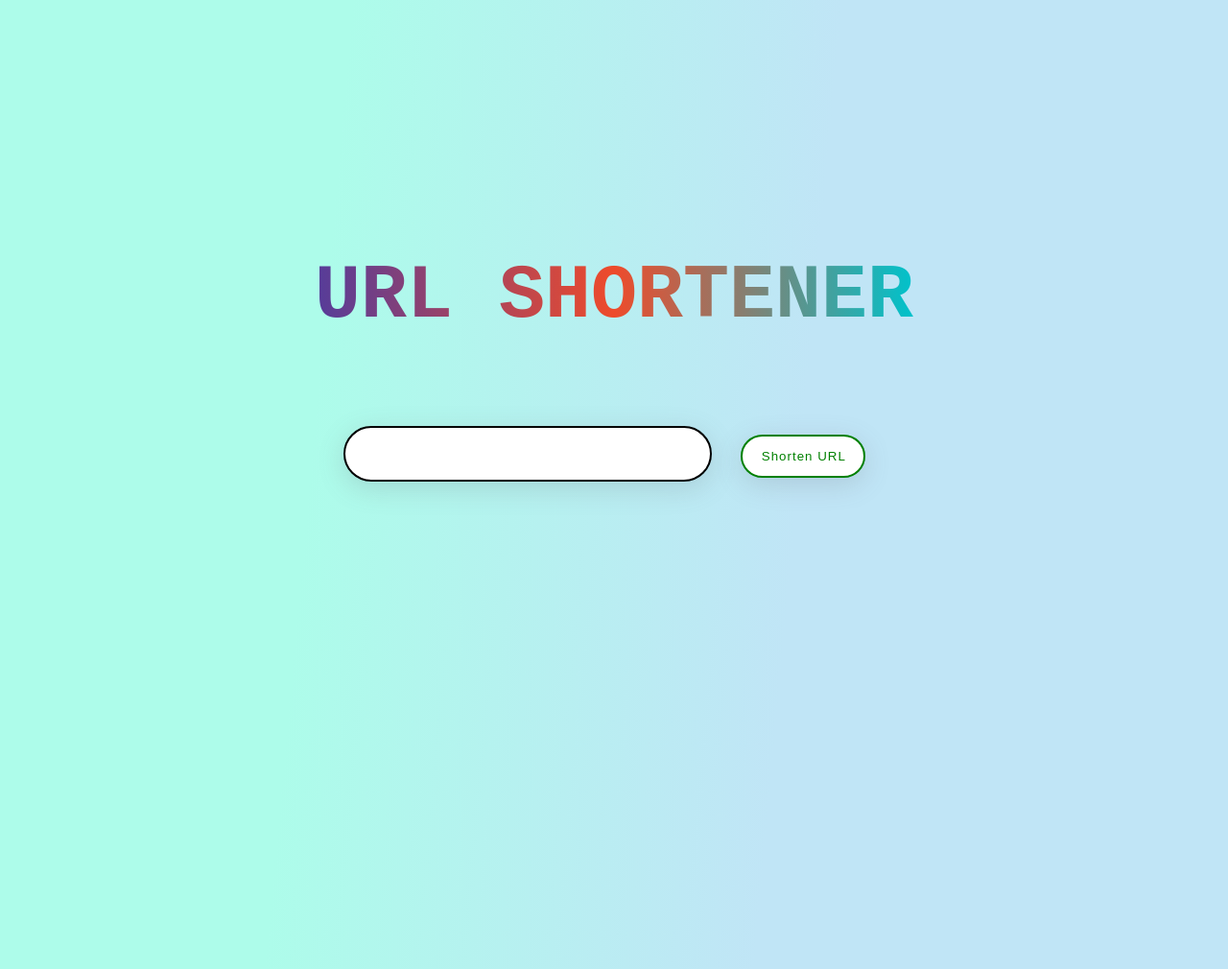
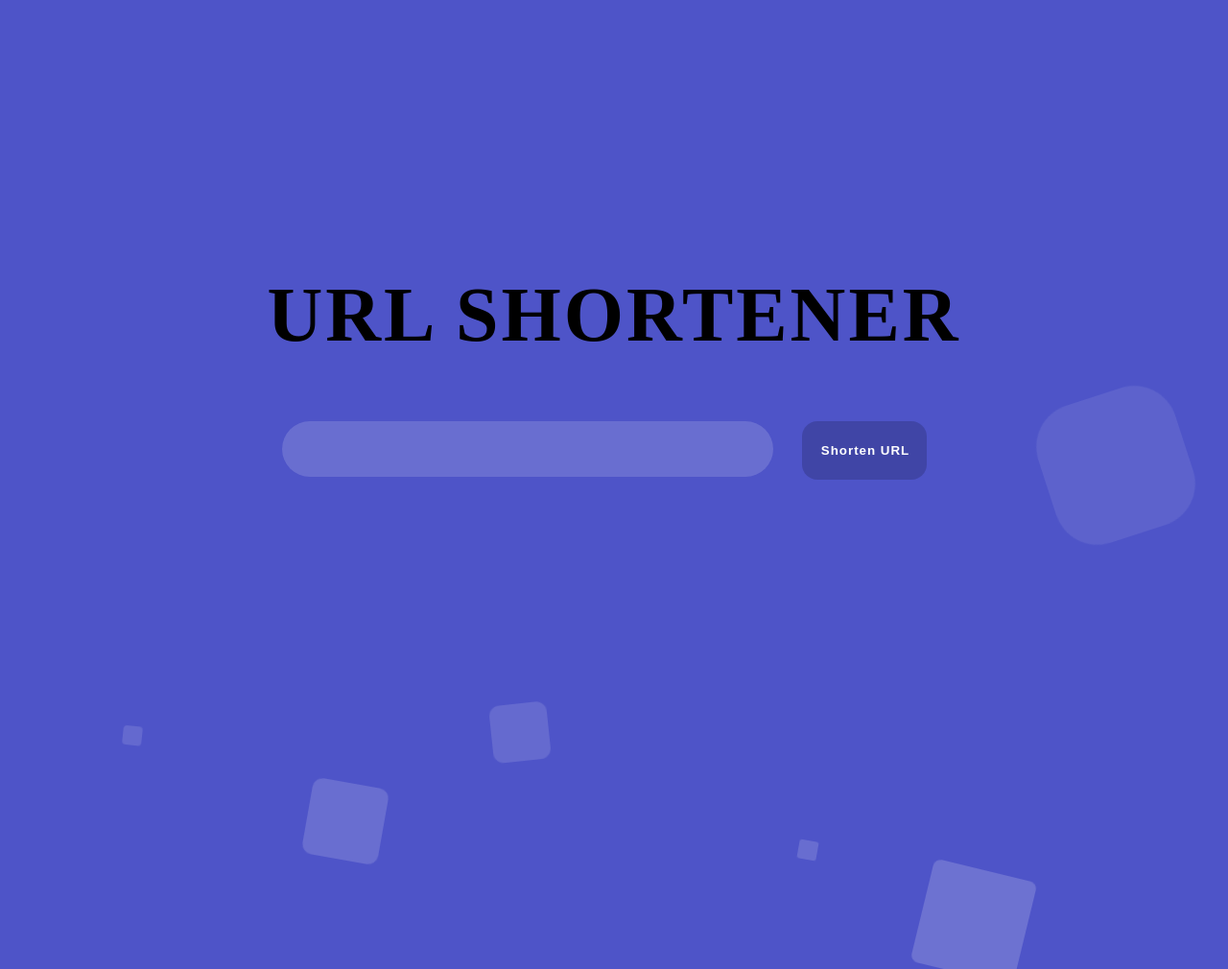
Before and after one commit to Gourav9165/URL_Shortener, a Flask app: page / in a window 1280 px wide. Shown: the whole page at 96% size. Run offline with Flask 3, Linux system fonts and the light colour scheme; some web fonts are replaced.

Commit message:
index.html

```diff
--- a/templates/index.html
+++ b/templates/index.html
@@ -8,22 +8,153 @@
   <link rel="preconnect" href="https://fonts.gstatic.com" crossorigin>
   <link href="https://fonts.googleapis.com/css2?family=Kode+Mono:wght@400..700&display=swap" rel="stylesheet">
   <title>URL Shorterner</title>
+
+
   <style>
+    @font-face {
+      font-family: 'Rocher';
+      src: url(https://assets.codepen.io/9632/RocherColorGX.woff2);
+    }
+
     * {
       box-sizing: border-box;
       margin: 0;
       padding: 0;
     }
-      html, body{
+
+    html,
+    body {
+      display: flex;
       width: 100%;
       height: 100%;
       font-family: Kode Mono, monospace;
     }
+
+
+    .area {
+      background: #4e54c8;
+      background: -webkit-linear-gradient(to left, #8f94fb, #4e54c8);
+      width: 100%;
+      height: 100%;
+    }
+
+    .circles {
+      position: absolute;
+      top: 0;
+      left: 0;
+      width: 100%;
+      height: 100%;
+      overflow: hidden;
+    }
+
+    .circles li {
+      position: absolute;
+      display: block;
+      list-style: none;
+      width: 20px;
+      height: 20px;
+      background: rgba(255, 255, 255, 0.2);
+      animation: animate 25s linear infinite;
+      bottom: -150px;
+
+    }
+
+    .circles li:nth-child(1) {
+      left: 25%;
+      width: 80px;
+      height: 80px;
+      animation-delay: 0s;
+    }
+
+
+    .circles li:nth-child(2) {
+      left: 10%;
+      width: 20px;
+      height: 20px;
+      animation-delay: 2s;
+      animation-duration: 12s;
+    }
+
+    .circles li:nth-child(3) {
+      left: 70%;
+      width: 20px;
+      height: 20px;
+      animation-delay: 4s;
+    }
+
+    .circles li:nth-child(4) {
+      left: 40%;
+      width: 60px;
+      height: 60px;
+      animation-delay: 0s;
+      animation-duration: 18s;
+    }
+
+    .circles li:nth-child(5) {
+      left: 65%;
+      width: 20px;
+      height: 20px;
+      animation-delay: 0s;
+    }
+
+    .circles li:nth-child(6) {
+      left: 75%;
+      width: 110px;
+      height: 110px;
+      animation-delay: 3s;
+    }
+
+    .circles li:nth-child(7) {
+      left: 35%;
+      width: 150px;
+      height: 150px;
+      animation-delay: 7s;
+    }
+
+    .circles li:nth-child(8) {
+      left: 50%;
+      width: 25px;
+      height: 25px;
+      animation-delay: 15s;
+      animation-duration: 45s;
+    }
+
+    .circles li:nth-child(9) {
+      left: 20%;
+      width: 15px;
+      height: 15px;
+      animation-delay: 2s;
+      animation-duration: 35s;
+    }
+
+    .circles li:nth-child(10) {
+      left: 85%;
+      width: 150px;
+      height: 150px;
+      animation-delay: 0s;
+      animation-duration: 11s;
+    }
+
+    @keyframes animate {
+
+      0% {
+        transform: translateY(0) rotate(0deg);
+        opacity: 1;
+        border-radius: 0;
+      }
+
+      100% {
+        transform: translateY(-1000px) rotate(720deg);
+        opacity: 0;
+        border-radius: 50%;
+      }
+
+    }
+
     .shortener {
-        background-image: linear-gradient( 95.2deg, rgba(173,252,234,1) 26.8%, rgba(192,229,246,1) 64% );
       position: absolute;
-        width: 100vw;
-        height: 100vh;
+      width: 100%;
+      height: 100%;
       display: flex;
       flex-direction: column;
       justify-content: center;
@@ -31,16 +162,13 @@
     }
 
     h1 {
-      font-size: 5rem;
-      margin-bottom: 90px;
-      color: transparent;
-      background-image: linear-gradient(to right ,#553c9a, #ee4b2b, #00c2cb, #ff7f50, #553c9a);
-      -webkit-background-clip: text;
-      background-clip: text;
-      background-size: 200%;
-      background-position: -200%;
-      transition: all ease-in-out 2s;
-      cursor: pointer;
+      font-family: 'Rocher';
+      font-size: 5.5rem;
+      margin-bottom: 50px;
+      /* border: 2px solid white; */
+      border-radius: 2rem;
+      padding: 10px 30px;
+      letter-spacing: 3px;
     }
 
 
@@ -53,41 +181,56 @@
     .url-input {
       width: 30%;
       height: 19%;
+      margin-top: 5px;
       border-radius: 3rem;
-        box-shadow: rgba(100, 100, 111, 0.2) 0px 7px 29px 0px;
-        border: 2px solid black;
       padding: 20px;
-        font-size: 1.4rem;
+      font-size: 1.2rem;
+      background-color: rgba(255, 255, 255, 0.155);
+      color: white;
+      border: none;
+      outline: none;
+      backdrop-filter: blur(3px);
+      -webkit-backdrop-filter: blur(3px);
+      transition: all 0.3s ease;
+
+      &:hover {
+        background-color: rgba(255, 255, 255, 0.078);
+      }
     }
 
     .url-input:focus {
       outline: none;
+      color: white;
+      box-shadow: 0 0 0 3px hsla(180, 20%, 84%, 0.259);
     }
 
     .url-submit {
       padding: 0 20px;
       margin: 0 20px;
-        outline:none;
-        height: 45px;
+      outline: none;
+      height: 20%;
       text-align: center;
       width: 130px;
-        border-radius:40px;
-        background: #fff;
-        border: 2px solid green;
-        box-shadow: rgba(100, 100, 111, 0.2) 0px 7px 29px 0px;
-        color:green;
-        letter-spacing:1px;
-        text-shadow:0;
+      border-radius: 1rem;
+      background: rgba(0, 0, 0, 0.168);
+      color: white;
       cursor: pointer;
-        transition: all 0.25s ease;
+      backdrop-filter: blur(3px);
+      -webkit-backdrop-filter: blur(3px);
+      outline: none;
+      border: none;
+      font-weight: 600;
+      letter-spacing: 1px;
+      transition: all 0.4s ease;
+
       &:hover {
-          color:white;
-          background: green;
+        background-color: rgba(255, 255, 255, 0.171);
+        color: black;
       }
     }
 
     .message {
-        width: 30%;
+      /* width: 30%; */
       border-radius: 1rem;
       padding: 30px 50px;
       box-shadow: rgba(100, 100, 111, 0.2) 0px 7px 29px 0px;
@@ -99,21 +242,153 @@
     }
 
     .message span {
-        font-size: 1.2rem;
+      font-size: 1.5rem;
+      font-weight: 700;
     }
 
     .success {
-        background-color: #c1ffce;
-        border: 3px solid rgb(114, 255, 114);
+      color: white;
+      /* background-color: #00ff3761;
+        border: 3px solid rgb(114, 255, 114); */
+      background-color: #00ff376f;
+      border-radius: 2em;
+      box-shadow: 0 0 .25em rgba(0, 0, 0, .25);
+      padding: 5vmin;
+      text-align: center;
+      backdrop-filter: blur(3px);
+      -webkit-backdrop-filter: blur(3px);
     }
 
     .error {
-        background-color: #ffc1c3;
-        border: 3px solid rgb(255, 75, 75);
+      /* background-color: #ffc1c3;
+        border: 3px solid rgb(255, 75, 75); */
+      color: white;
+      background-color: #f44a50a3;
+      border-radius: 2em;
+      box-shadow: 0 0 .25em rgba(0, 0, 0, .25);
+      padding: 5vmin;
+      text-align: center;
+      backdrop-filter: blur(3px);
+      -webkit-backdrop-filter: blur(3px);
+    }
+
+    @media screen and (max-width: 1400px) {
+      .shortener h1 {
+        font-size: 5rem;
+      }
+
+      .url-input {
+        width: 40%;
+      }
+    }
+
+    @media screen and (max-width: 1000px) {
+      .shortener h1 {
+        font-size: 4.7rem;
+      }
+
+      .url-input {
+        width: 50%;
+      }
+    }
+
+    @media screen and (max-width: 780px) {
+      .shortener h1 {
+        font-size: 4rem;
+      }
+
+      .success {
+        width: 65%;
+      }
+    }
+
+    @media screen and (max-width: 675px) {
+      .shortener h1 {
+        font-size: 3.5rem;
+      }
+
+      .success {
+        width: 62%;
+        height: 120px;
+      }
+    }
+
+    @media screen and (max-width: 660px) {
+      .success {
+        width: 70%;
+
+      }
+    }
+
+    @media screen and (max-width: 590px) {
+      .shortener h1 {
+        font-size: 3rem;
+      }
+
+      .success {
+        width: 75%;
+        height: 100px;
+        padding: 3vmin;
+      }
+    }
+
+    @media screen and (max-width: 520px) {
+      .shortener h1 {
+        font-size: 2.5rem;
+      }
+
+      .success {
+        width: 80%;
+        padding: 3vmin;
+        height: 95px;
+      }
+    }
+
+    @media screen and (max-width: 500px) {
+      .success {
+        width: 85%;
+        padding: 3vmin;
+      }
+
+    }
+
+    @media screen and (max-width: 452px) {
+      .shortener h1 {
+        font-size: 2rem;
+      }
+
+      .url-submit {
+        font-size: 11px;
+        width: 115px;
+        border-radius: 1.3rem;
+      }
+
+      .success {
+        width: 87%;
+        padding: 3vmin;
+      }
     }
   </style>
 </head>
+
 <body>
+
+  <div class="area">
+    <ul class="circles">
+      <li></li>
+      <li></li>
+      <li></li>
+      <li></li>
+      <li></li>
+      <li></li>
+      <li></li>
+      <li></li>
+      <li></li>
+      <li></li>
+    </ul>
+  </div>
+
+
   <section class="shortener">
     <h1>URL SHORTENER</h1>
     <form action="" method="POST">
@@ -131,4 +406,5 @@
     {% endwith %}
   </section>
 </body>
+
 </html>
```
Lines whose indentation alone changed are shown as unchanged.
